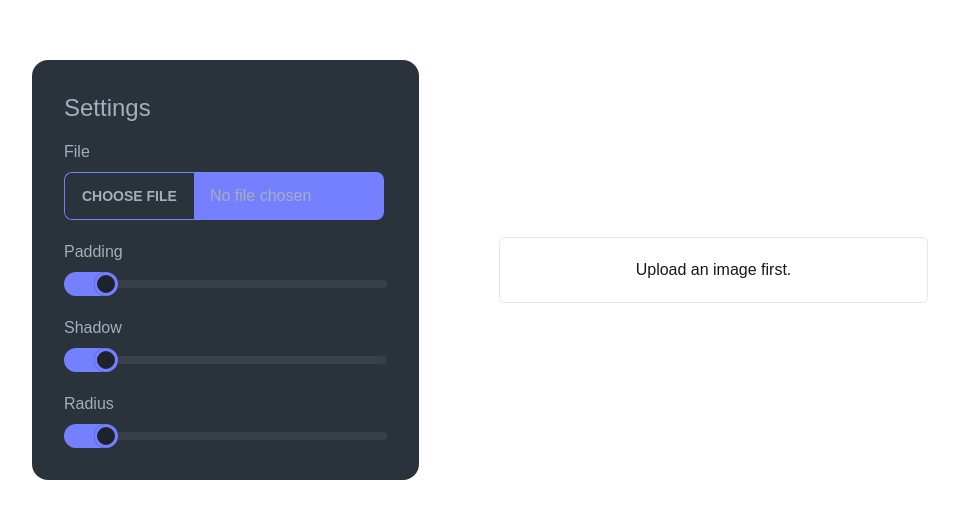
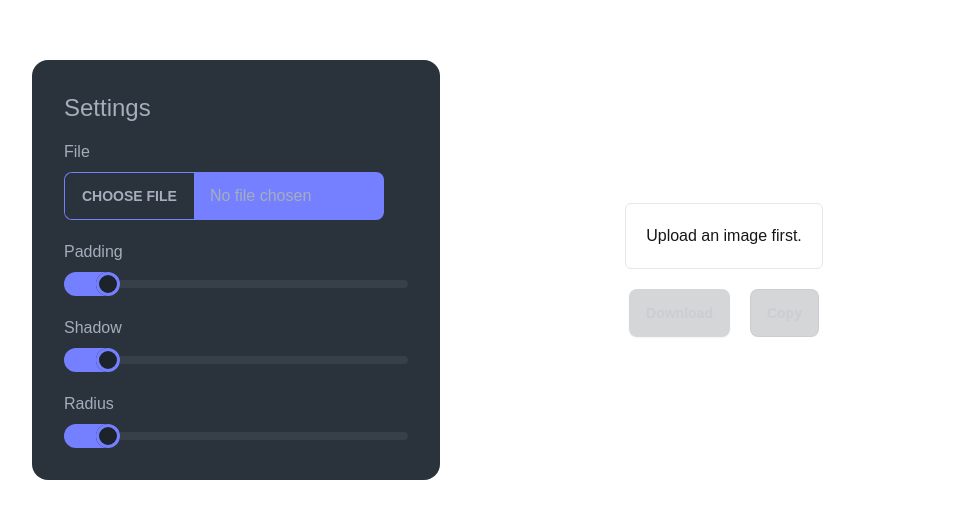
Before and after one commit to christophernavas/elevation-generator, a Next.js app: page / in a window 1280 px wide. Shown: the part 130-648 px from the top of the page, without its empty margins (160-1119 px from the left). Built offline with nearby package versions, Linux system fonts and the light colour scheme.

Commit message:
adding copy btn

```diff
--- a/app/page.js
+++ b/app/page.js
@@ -18,6 +18,7 @@ const Settings = ({ setImage, setSettings, className, settings }) => {
         setImage({
           src: img.src, // Store the image in base64
           width: img.width, // Store the width of the image
+          name: file.name,
         });
       };
     };
@@ -101,6 +102,7 @@ export default function Home() {
     radius: 10,
     shadow: 10,
   });
+  const [loaded, setLoaded] = useState(false);
 
   return (
     <div className="lg:max-w-4xl m-auto p-10 lg:p-0">
@@ -111,24 +113,33 @@ export default function Home() {
           settings={settings}
           className="lg:flex-1 lg:w-1/2"
         />
-        <div className="lg:flex-1 text-center lg:w-1/2 border p-5 rounded-md">
+        <div className="flex lg:flex-1 gap-5 flex-col lg:w-1/2 items-center">
+          <div className=" text-center  border p-5 rounded-md">
             {image ? (
               <>
                 <ImageGenerator settings={settings} image={image} />
+              </>
+            ) : (
+              <p>Upload an image first.</p>
+            )}
+          </div>
+          <div className="flex gap-x-5">
             <button
               className="btn"
-                disabled={!image}
+              disabled={!image || loaded}
               onClick={async () => {
+                setLoaded(true);
                 const { blob } = await renderPNG({
                   image,
                   settings,
                 });
                 const url = URL.createObjectURL(blob);
+                setLoaded(false);
 
                 // Créez un lien temporaire pour le téléchargement
                 const a = document.createElement("a");
                 a.href = url;
-                  a.download = "image.png"; // Nom du fichier à télécharger
+                a.download = image.name; // Nom du fichier à télécharger
                 document.body.appendChild(a); // Ajoutez le lien au DOM
                 a.click(); // Simulez un clic sur le lien
                 document.body.removeChild(a); // Supprimez le lien du DOM
@@ -136,11 +147,30 @@ export default function Home() {
               }}
             >
               Download
+              {loaded ? (
+                <div className="flex justify-center items-center">
+                  <div className="border-4 border-t-4 rounded-full w-4 h-4 animate-spin border-t-primary"></div>
+                </div>
+              ) : null}
             </button>
-            </>
-          ) : (
-            <p>Upload an image first.</p>
-          )}
+            <button
+              className="btn btn-ghost btn-outline"
+              disabled={!image}
+              onClick={async () => {
+                if (image) {
+                  const { blob } = await renderPNG({
+                    image,
+                    settings,
+                  });
+                  const item = new ClipboardItem({ "image/png": blob });
+                  await navigator.clipboard.write([item]);
+                  alert("Image copied to clipboard!"); // Alerte pour confirmer la copie
+                }
+              }}
+            >
+              Copy
+            </button>
+          </div>
         </div>
       </div>
     </div>
```
Lines whose indentation alone changed are shown as unchanged.
